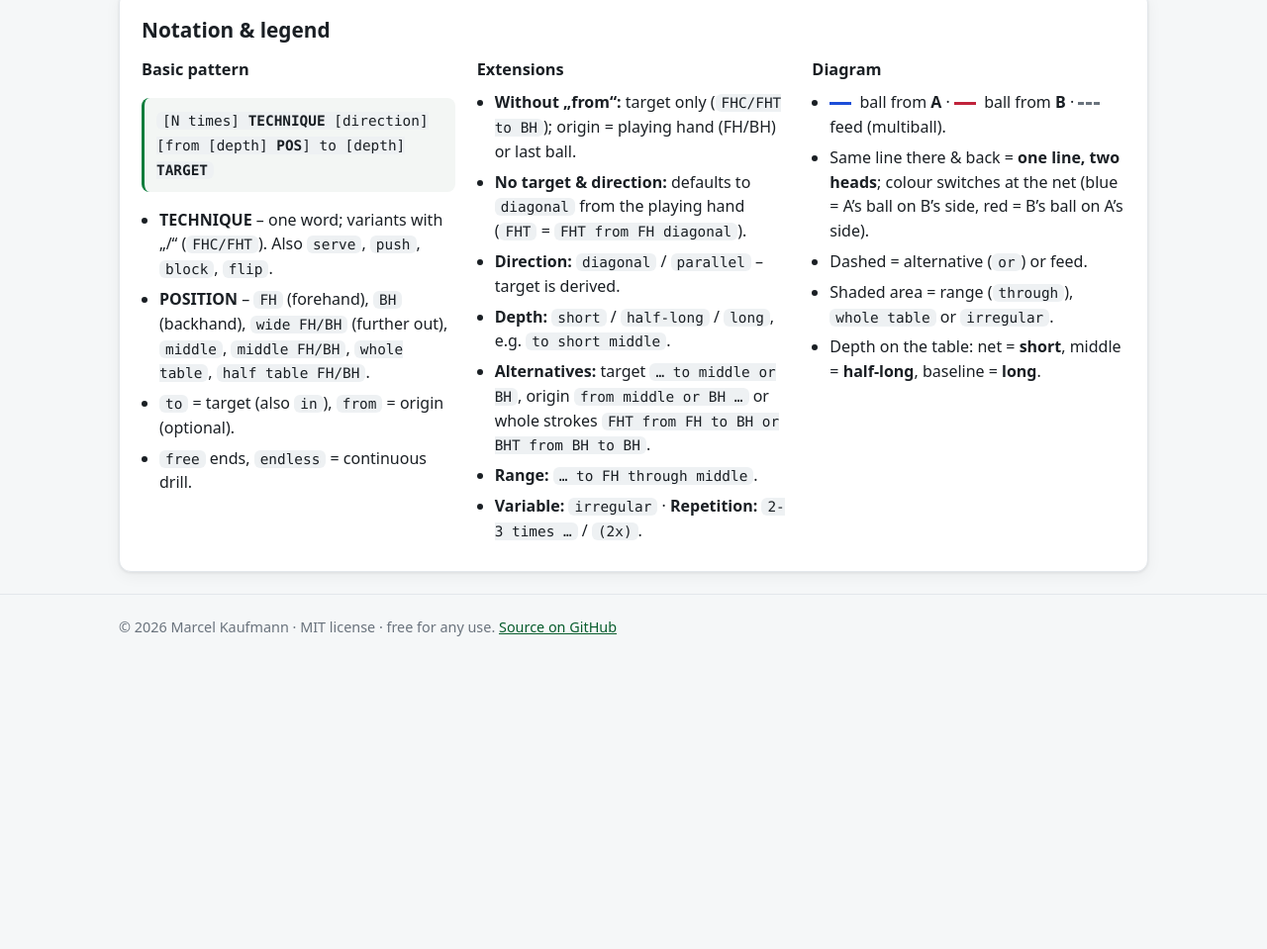
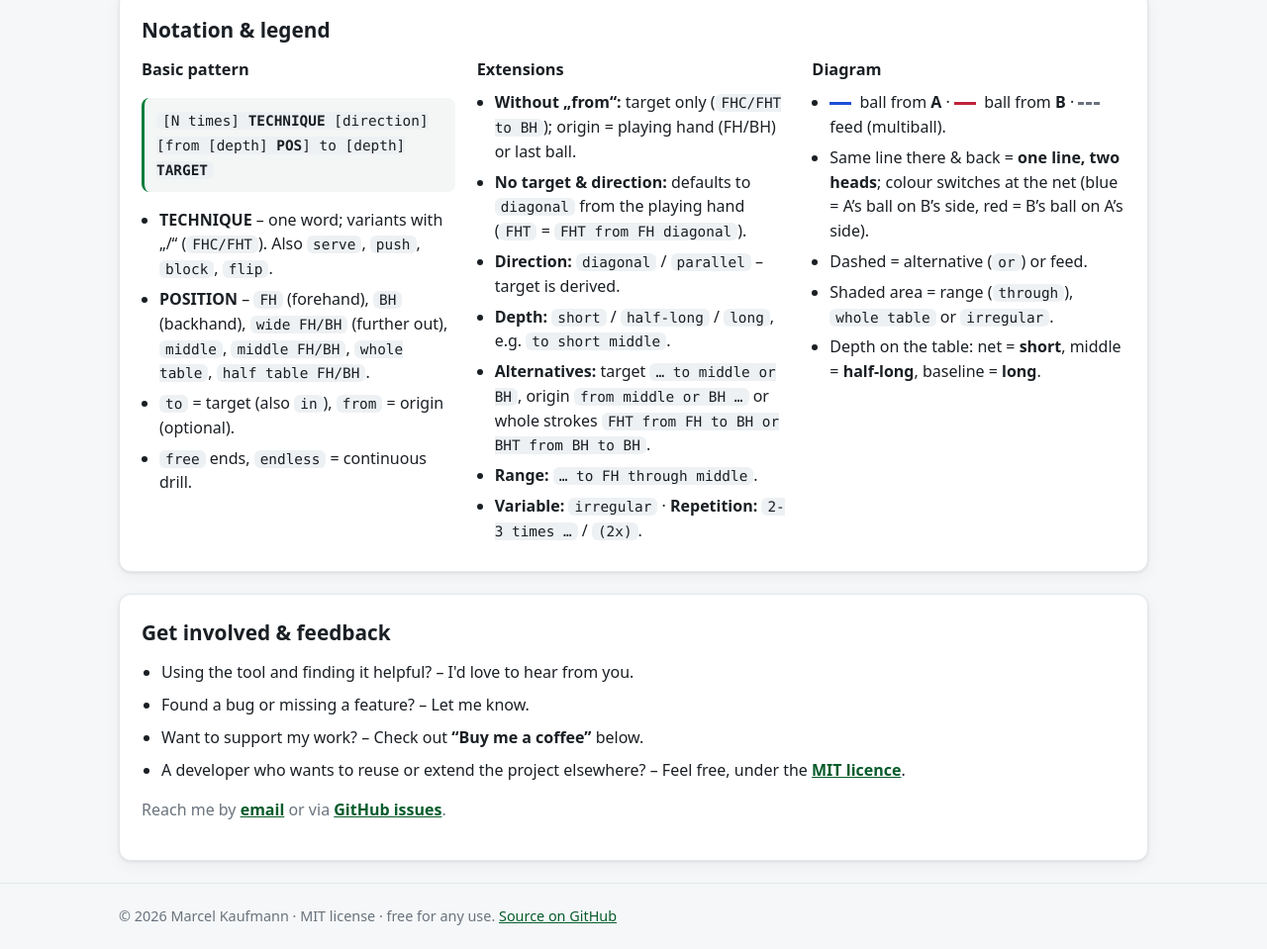
Before and after one commit to Flocksserver/tt-exercises-vis, a website: page src/index.html in a window 1280 px wide. Shown: the part 1316-2275 px from the top of the page at 99% size. Before the commit the page ends 1983 px from the top, so only its background shows below. Drawn offline with Linux system fonts and the light colour scheme.

Commit message:
Add 'Get involved & feedback' section (email + GitHub issues, DE/EN)

```diff
--- a/src/css/style.css
+++ b/src/css/style.css
@@ -160,6 +160,11 @@ code {
 /* Balleimer im Sequenz-Modus: Spieler-B-Feld ausblenden (B fällt weg) */
 #panel-sequence.hide-b .seq-field-b { display: none; }
 
+/* Mitmachen & Feedback */
+.feedback-list { margin: 0 0 14px; padding-left: 20px; display: grid; gap: 9px; }
+.feedback-list li { line-height: 1.5; }
+.feedback-list a, #feedback-title ~ p a { color: var(--green-dark); font-weight: 600; }
+
 /* A11y: Formularfeld-Rahmen mit ≥3:1 Kontrast (WCAG 1.4.11) */
 .cell-input, .seq-input { border-color: #79808a; }
 /* A11y: deutlich sichtbarer Tastatur-Fokus auf allen Bedienelementen (WCAG 2.4.7) */
--- a/src/index.html
+++ b/src/index.html
@@ -101,6 +101,18 @@
         <div data-i18n-html="legGraphic"></div>
       </div>
     </section>
+
+    <!-- Mitmachen & Feedback -->
+    <section class="card" aria-labelledby="feedback-title">
+      <h2 id="feedback-title" data-i18n="feedbackTitle">Mitmachen &amp; Feedback</h2>
+      <ul class="feedback-list">
+        <li data-i18n-html="fbUse"></li>
+        <li data-i18n-html="fbBug"></li>
+        <li data-i18n-html="fbSupport"></li>
+        <li data-i18n-html="fbDev"></li>
+      </ul>
+      <p class="muted" data-i18n-html="fbHow"></p>
+    </section>
   </main>
 
   <footer class="site-footer">
--- a/src/js/i18n.js
+++ b/src/js/i18n.js
@@ -55,6 +55,12 @@
         '<li>Gestrichelt = Alternative (<code>oder</code>) bzw. Zuspiel.</li>' +
         '<li>Schattierte Fläche = Bereich (<code>bis</code>), <code>ganzer Tisch</code> oder <code>unregelmäßig</code>.</li>' +
         '<li>Tiefe am Tisch: Netz = <b>kurz</b>, Mitte = <b>halblang</b>, Grundlinie = <b>lang</b>.</li></ul>',
+      feedbackTitle: 'Mitmachen & Feedback',
+      fbUse: 'Nutzt du das Tool und hilft es dir? – Gib mir dazu gerne Rückmeldung.',
+      fbBug: 'Hast du einen Fehler gefunden oder vermisst du ein Feature? – Gib mir gerne Rückmeldung.',
+      fbSupport: 'Willst du meine Arbeit unterstützen? – Schau doch unten bei <strong>„Buy me a coffee“</strong> vorbei.',
+      fbDev: 'Bist du Developer:in und willst das Projekt woanders nutzen oder erweitern? – Feel free, unter der <a href="https://github.com/Flocksserver/tt-exercises-vis">MIT-Lizenz</a>.',
+      fbHow: 'Rückmeldung per <a href="mailto:kaufmann@projektionisten.de?subject=TT-Übungsdesign-Visualisierer">Mail</a> oder in den <a href="https://github.com/Flocksserver/tt-exercises-vis/issues">GitHub-Issues</a>.',
       footer: '© <span id="year">2026</span> Marcel Kaufmann · MIT-Lizenz · frei für jeden Zweck nutzbar. <a href="https://github.com/Flocksserver/tt-exercises-vis">Quellcode auf GitHub</a>',
       marker: { frei: 'frei', endlos: '∞ endlos' },
       depth: { kurz: 'kurz', halblang: 'halblang', lang: 'lang' },
@@ -116,6 +122,12 @@
         '<li>Dashed = alternative (<code>or</code>) or feed.</li>' +
         '<li>Shaded area = range (<code>through</code>), <code>whole table</code> or <code>irregular</code>.</li>' +
         '<li>Depth on the table: net = <b>short</b>, middle = <b>half-long</b>, baseline = <b>long</b>.</li></ul>',
+      feedbackTitle: 'Get involved & feedback',
+      fbUse: 'Using the tool and finding it helpful? – I\'d love to hear from you.',
+      fbBug: 'Found a bug or missing a feature? – Let me know.',
+      fbSupport: 'Want to support my work? – Check out <strong>“Buy me a coffee”</strong> below.',
+      fbDev: 'A developer who wants to reuse or extend the project elsewhere? – Feel free, under the <a href="https://github.com/Flocksserver/tt-exercises-vis">MIT licence</a>.',
+      fbHow: 'Reach me by <a href="mailto:kaufmann@projektionisten.de?subject=TT%20Drill%20Designer">email</a> or via <a href="https://github.com/Flocksserver/tt-exercises-vis/issues">GitHub issues</a>.',
       footer: '© <span id="year">2026</span> Marcel Kaufmann · MIT license · free for any use. <a href="https://github.com/Flocksserver/tt-exercises-vis">Source on GitHub</a>',
       marker: { frei: 'free', endlos: '∞ endless' },
       depth: { kurz: 'short', halblang: 'half-long', lang: 'long' },
```
